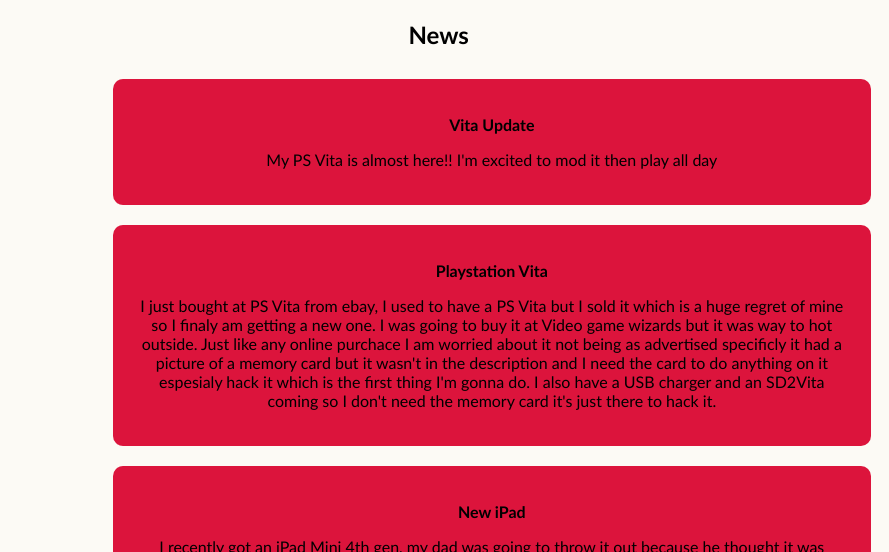
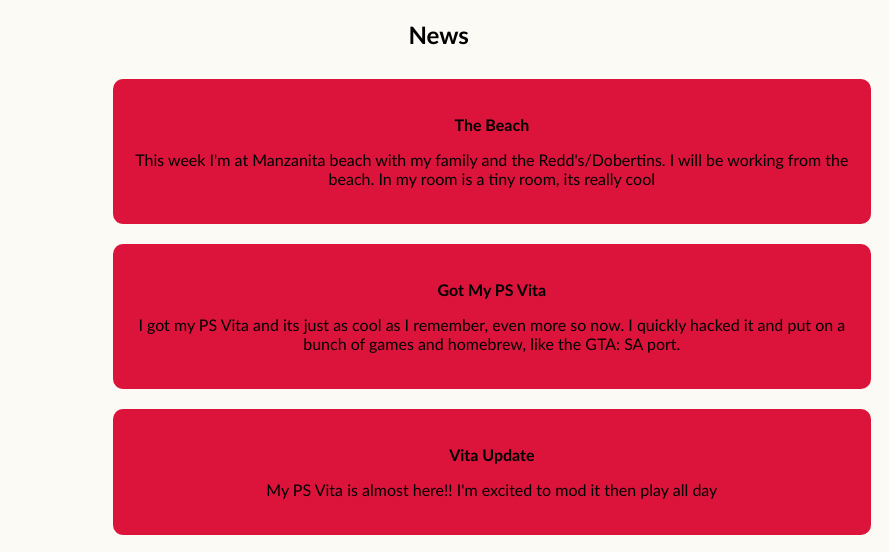
Before and after one commit to schrammalama/schrammalama.github.io, a plain HTML site: page Updates.html in a window 1280 px wide. Shown: the part 130-682 px from the top of the page, 391-1280 px from the left. Drawn offline with Linux system fonts and the light colour scheme.

Commit message:
edit
editied updates

```diff
--- a/Updates.html
+++ b/Updates.html
@@ -24,6 +24,14 @@
 <article>
 	<h2>News</h2>
 	<div class="a">
+	<p><strong>The Beach</strong></p>
+	<p>This week I'm at Manzanita beach with my family and the Redd's/Dobertins. I will be working from the beach. In my room is a tiny room, its really cool</p>
+	</div>
+	<div class="b">
+	<p><strong>Got My PS Vita</strong></p>
+	<p>I got my PS Vita and its just as cool as I remember, even more so now. I quickly hacked it and put on a bunch of games and homebrew, like the GTA: SA port. </p>
+	</div>
+	<div class="a">
 	<p><strong>Vita Update</strong></p>
 	<p>My PS Vita is almost here!! I'm excited to mod it then play all day</p>
 	</div>
```
Also changed, not shown: 3 other files.
